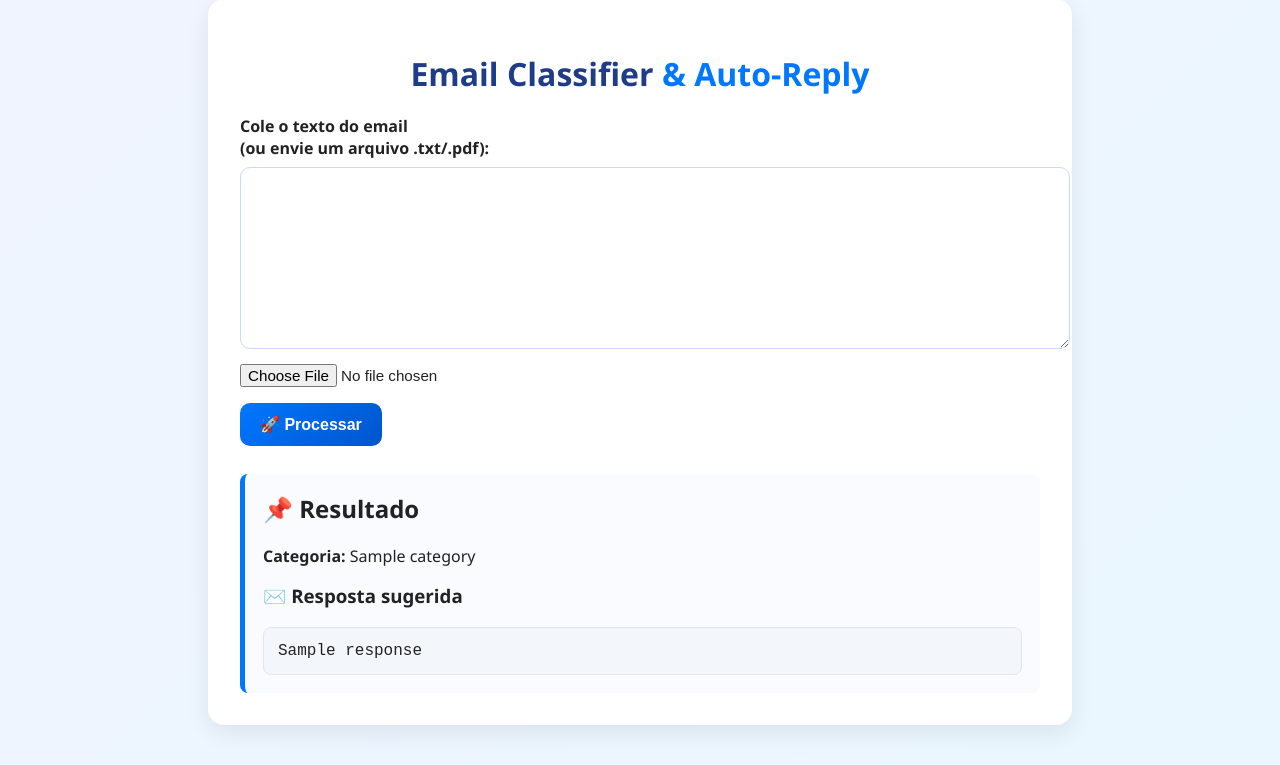
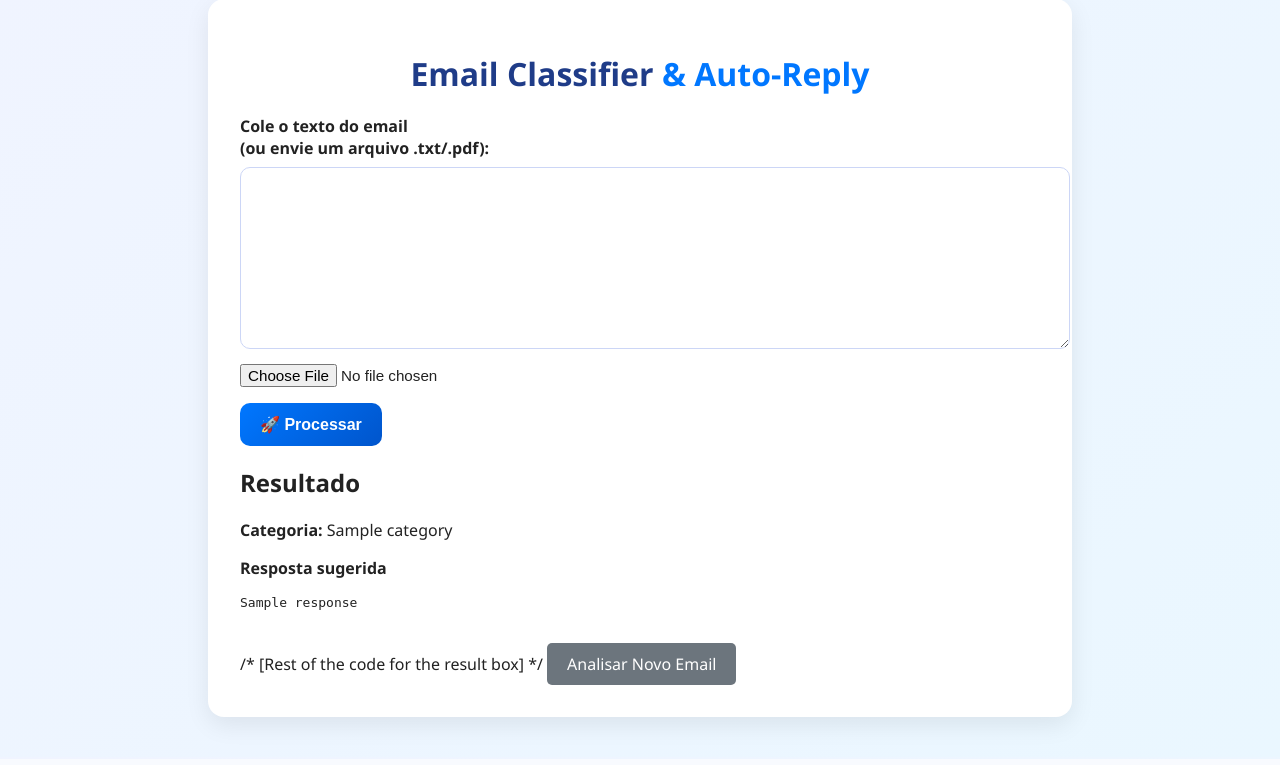
Before and after one commit to SamaraCSC/emailclassifier, a Flask app: template templates/index.html in a window 1280 px wide. Shown: the part 41-806 px from the top of the page. Run offline with Flask 3, Linux system fonts and the light colour scheme; the template is opened without the code that fills it: most values are stand-ins (such as "Sample title", 1, 10 or a date in 2020).

Commit message:
Adiciona botão para limpar formulário e analisar novo email

```diff
--- a/static/style.css
+++ b/static/style.css
@@ -90,7 +90,7 @@
   border: 1px solid #e0e6f0;
 }
 
-/* Animações sutis */
+
 @keyframes fadeIn {
   from { opacity: 0; transform: scale(0.95);}
   to { opacity: 1; transform: scale(1);}
@@ -99,3 +99,20 @@
   from { opacity: 0; transform: translateY(20px);}
   to { opacity: 1; transform: translateY(0);}
 }
+.button-clear {
+    display: inline-block;
+    margin-top: 20px;
+    padding: 10px 20px;
+    background-color: #6c757d;
+    color: white;
+    text-decoration: none;
+    border: none;
+    border-radius: 5px;
+    font-size: 16px;
+    cursor: pointer;
+    transition: background-color 0.3s ease;
+}
+
+.button-clear:hover {
+    background-color: #5a6268;
+}
--- a/templates/index.html
+++ b/templates/index.html
@@ -21,14 +21,18 @@
       </div>
     </form>
 
-    {% if category %}
-    <div class="result">
-      <h2>📌 Resultado</h2>
-      <p><strong>Categoria:</strong> {{ category }}</p>
-      <h3>✉️ Resposta sugerida</h3>
-      <div class="reply">{{ response }}</div>
-    </div>
-    {% endif %}
+    {% if category and response %}
+        <div class="result-box">
+            <h2>Resultado</h2>
+            <p><strong>Categoria:</strong> {{ category }}</p>
+            <div class="response">
+                <p><strong>Resposta sugerida</strong></p>
+                <pre>{{ response }}</pre>
+            </div>
+            /* [Rest of the code for the result box] */
+            <a href="/" class="button-clear">Analisar Novo Email</a>
+        </div>
+        {% endif %}
   </div>
 </body>
 </html>
```
Also changed, not shown: README.md.
